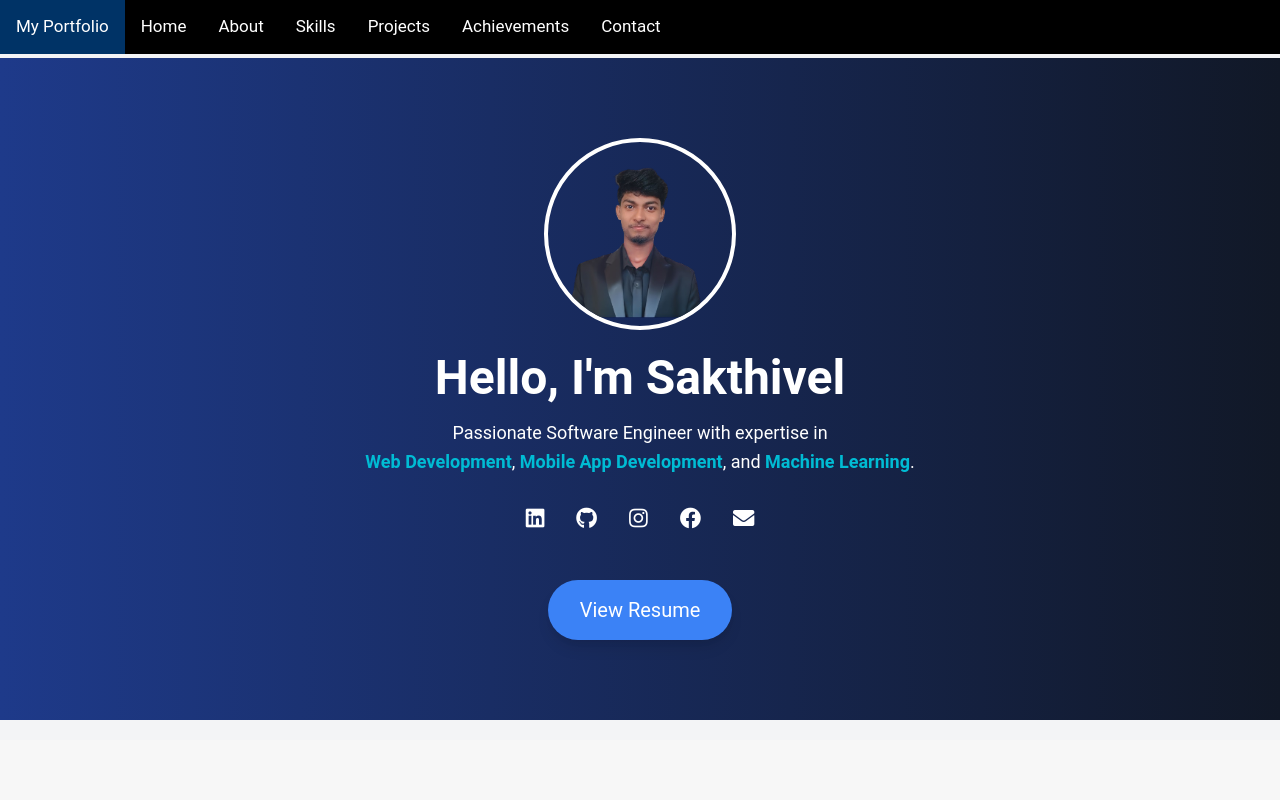
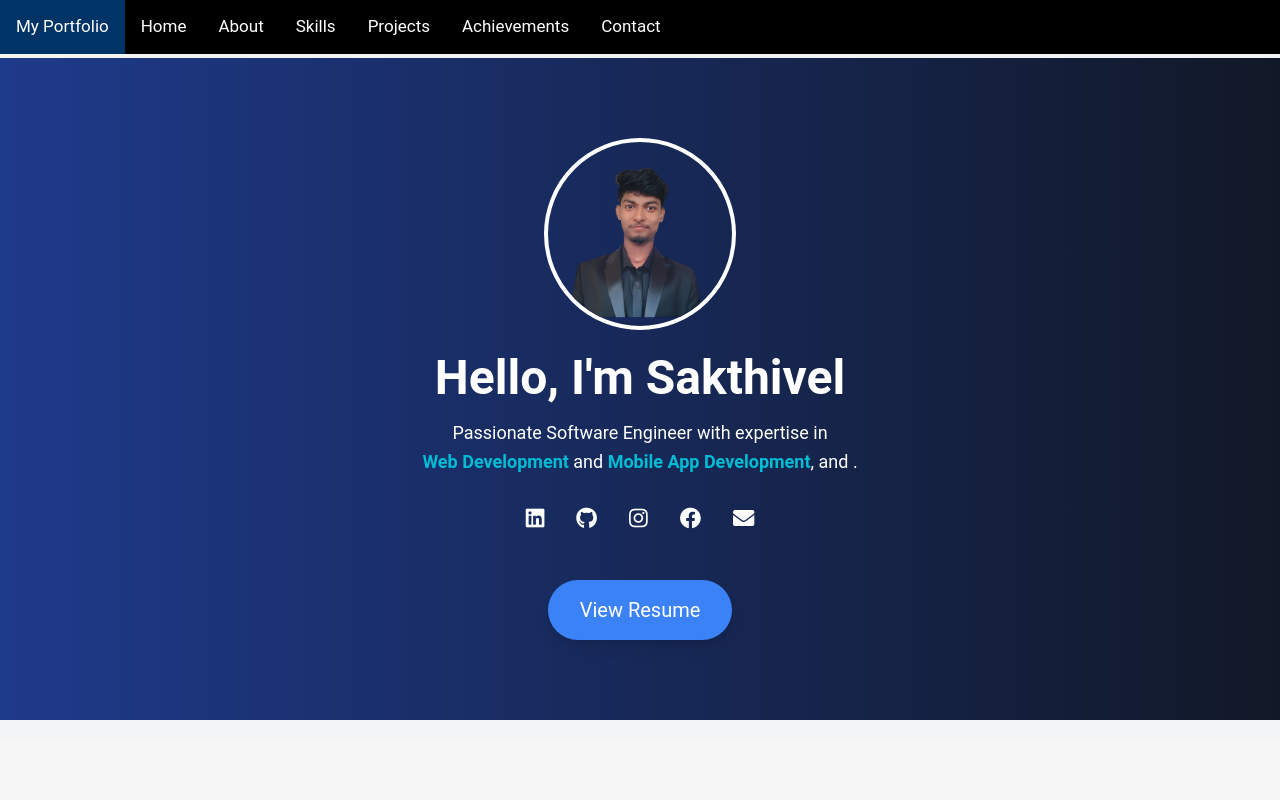
Before and after one commit to sakthivel1011/PORTFOLIO, a plain HTML site: page index.html in a window 1280 px wide. Shown: the top 800 px of the page. Drawn offline with nearby package versions, Linux system fonts and the light colour scheme.

Commit message:
Update index.html

```diff
--- a/index.html
+++ b/index.html
@@ -56,7 +56,7 @@
         </h1>
         <p class="text-lg leading-relaxed mb-8">
           Passionate Software Engineer with expertise in <br>
-          <span class="font-bold">Web Development</span>, <span class="font-bold">Mobile App Development</span>, and <span class="font-bold">Machine Learning</span>.
+          <span class="font-bold">Web Development</span> and <span class="font-bold">Mobile App Development</span>, and <span class="font-bold"></span>.
         </p>
 
 
```
